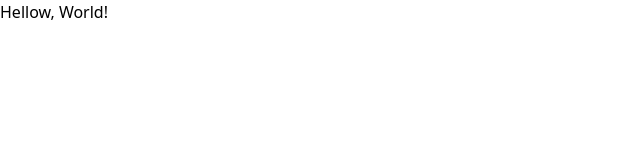
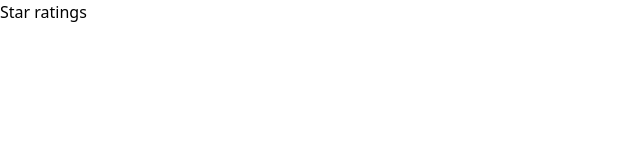
Before and after one commit to stephengroe/react-playground, a React (Vite) app: page / in a window 1280 px wide. Shown: the top 160 px of the page, without its empty margins (0-640 px from the left). Built offline with nearby package versions, Linux system fonts and the light colour scheme.

Commit message:
Add basic root element

```diff
--- a/src/main.tsx
+++ b/src/main.tsx
@@ -4,12 +4,13 @@ import {
   createBrowserRouter,
   RouterProvider
 } from 'react-router-dom';
+import Root from './routes/root';
 import './index.css';
 
 const router = createBrowserRouter([
   {
     path: '/',
-    element: <div className='p-10'>Hellow, World!</div>
+    element: <Root />
   }
 ]);
 
--- a/src/routes/Root.tsx
+++ b/src/routes/Root.tsx
@@ -1,7 +1,14 @@
 export default function Root() {
   return (
-    <div>
-      <div></div>
-    </div>
+    <>
+      <nav className='absolute left-0 top-0'>
+        <ul>
+          <li>Star ratings</li>
+        </ul>
+      </nav>
+      <div>
+
+      </div>
+    </>
   )
 }
```
